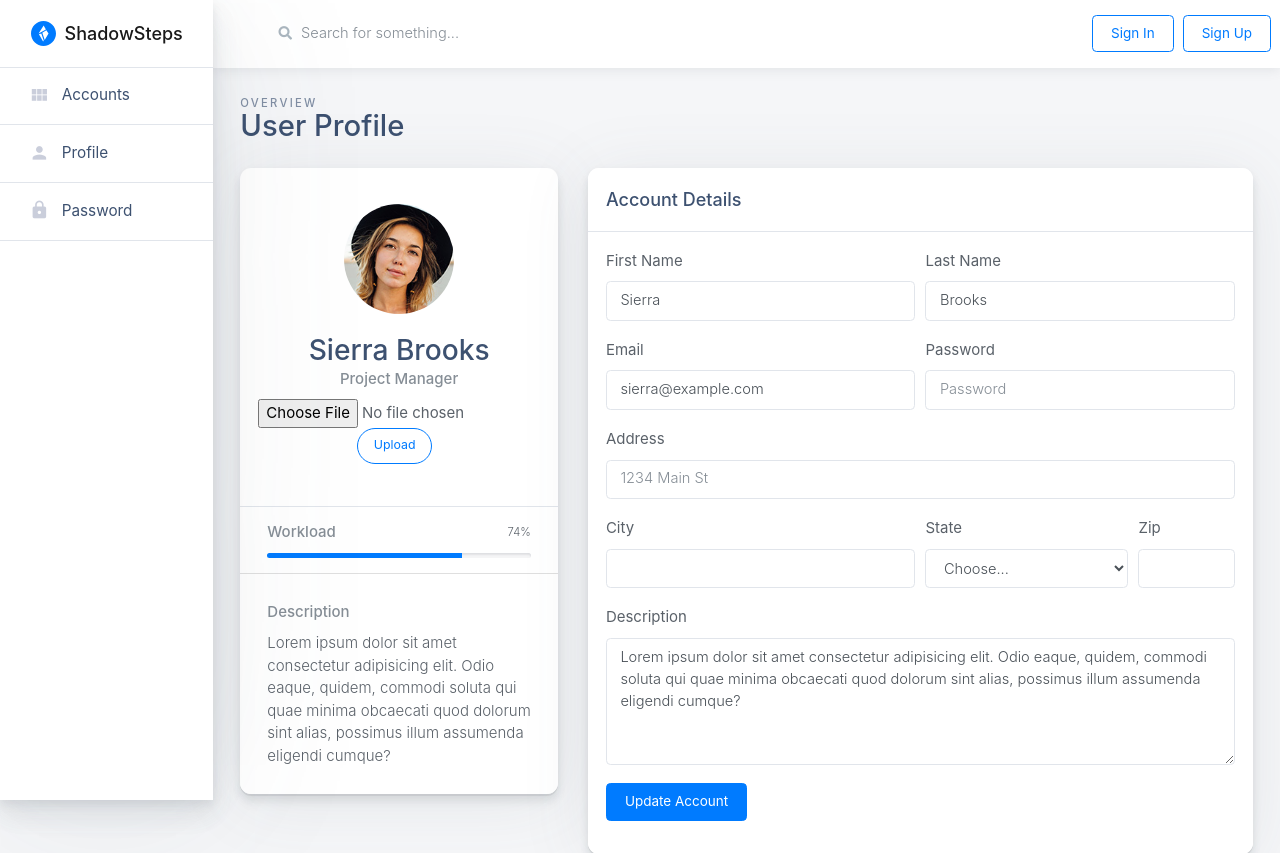
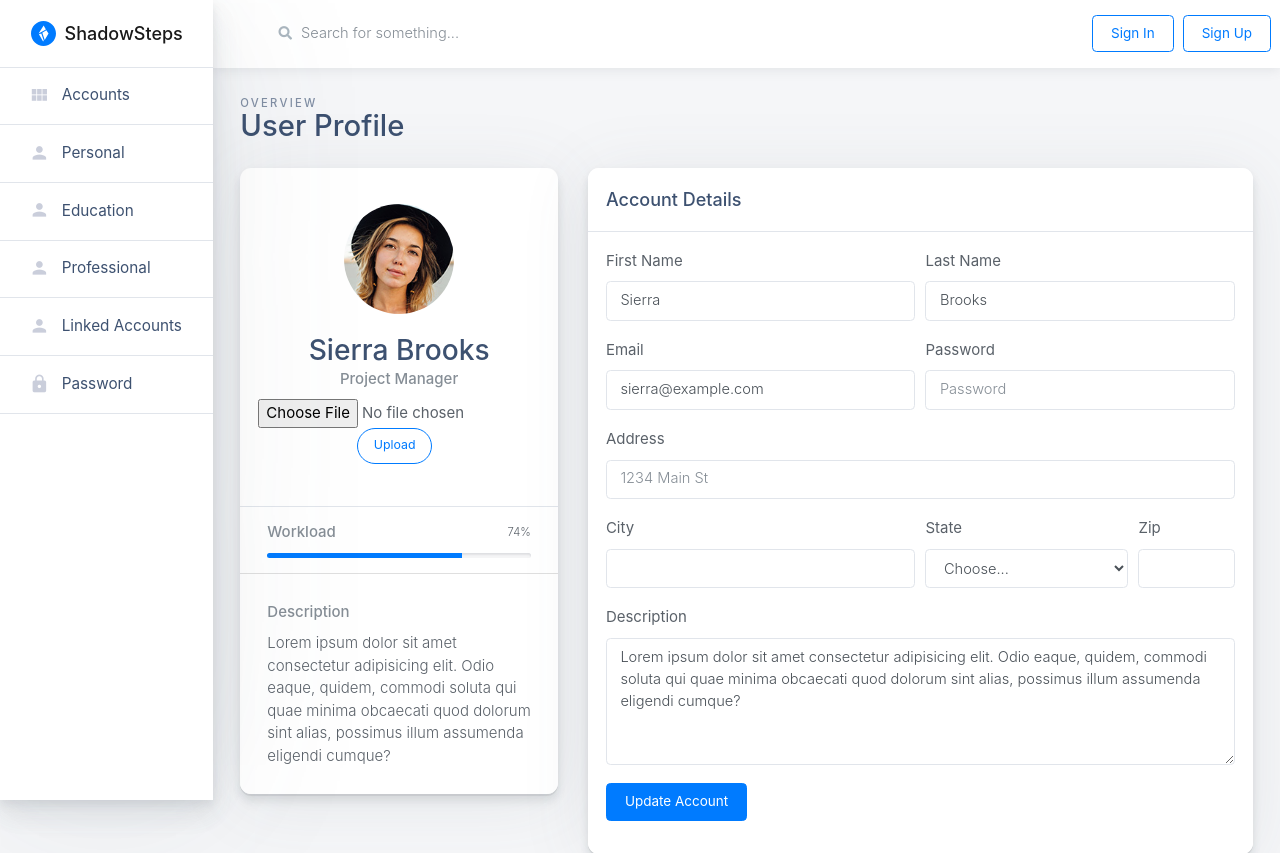
Before and after one commit to georgianamit/Shadowsteps, a Django app: page /account/setting/ in a window 1280 px wide. Shown: the top 853 px of the page. Run offline with Django 3.2, Linux system fonts and the light colour scheme; some libraries are stand-ins or nearby versions.

Commit message:
worked on settings page

```diff
--- a/src/ShadowSteps/account/templates/account/settings.html
+++ b/src/ShadowSteps/account/templates/account/settings.html
@@ -1,6 +1,5 @@
 {% extends "base.html" %}
 {% load static %}
-
 
 {% block content %}
     <div class="container-fluid">
--- a/src/ShadowSteps/templates/sidebar.html
+++ b/src/ShadowSteps/templates/sidebar.html
@@ -33,7 +33,25 @@
 			<li class="nav-item">
 				<a class="nav-link " href="user-profile-lite.html">
 					<i class="material-icons">person</i>
-					<span>Profile</span>
+					<span>Personal</span>
+				</a>
+			</li>
+			<li class="nav-item">
+				<a class="nav-link " href="user-profile-lite.html">
+					<i class="material-icons">person</i>
+					<span>Education</span>
+				</a>
+			</li>
+			<li class="nav-item">
+				<a class="nav-link " href="user-profile-lite.html">
+					<i class="material-icons">person</i>
+					<span>Professional</span>
+				</a>
+			</li>
+			<li class="nav-item">
+				<a class="nav-link " href="user-profile-lite.html">
+					<i class="material-icons">person</i>
+					<span>Linked Accounts</span>
 				</a>
 			</li>
 			<li class="nav-item">
```
